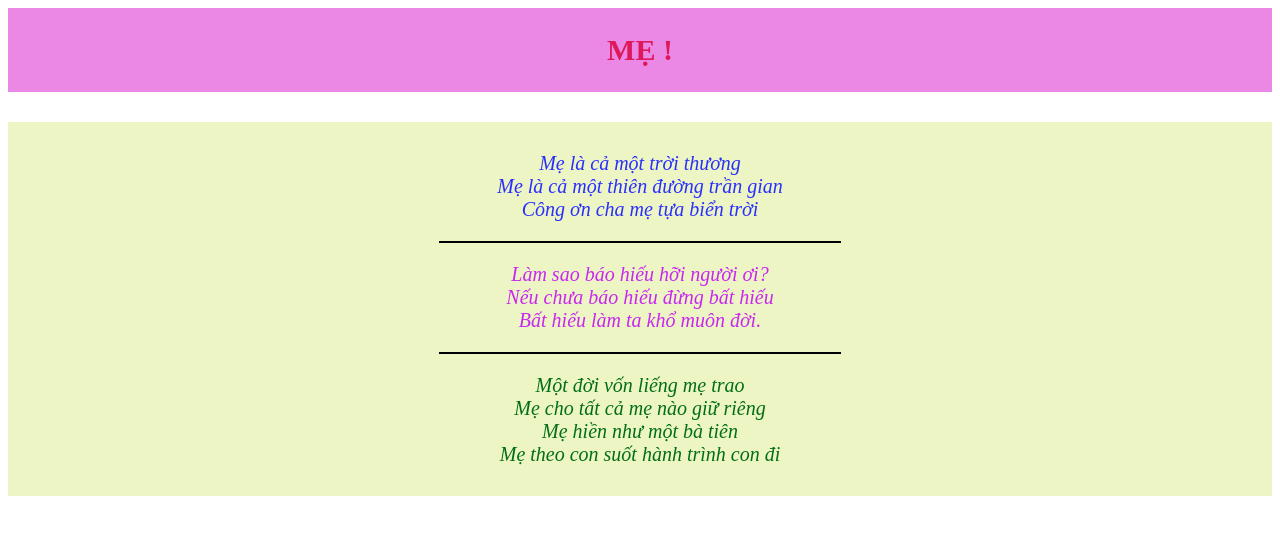
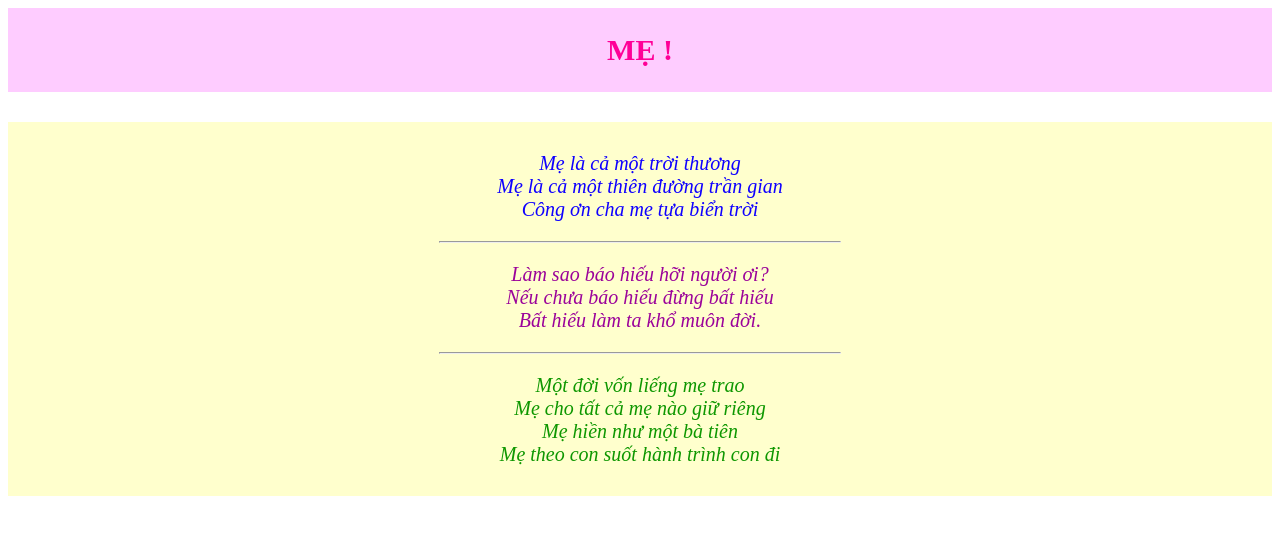
Before and after one commit to LamLizard/UDT-SET26, a plain HTML site: page 19-08-26_BT-a.Hoang_15BT/Bai_1/Bai1.html in a window 1280 px wide. Drawn offline with Linux system fonts and the light colour scheme.

Commit message:
Fix color bài 1 + 3

```diff
--- a/19-08-26_BT-a.Hoang_15BT/Bai_1/Bai1.css
+++ b/19-08-26_BT-a.Hoang_15BT/Bai_1/Bai1.css
@@ -4,19 +4,19 @@
 }
 
 .page .header {
-    background-color: rgb(235, 135, 228);
+    background-color: #FECCFF;
     padding: 5px;
     text-align: center;
     margin-bottom: 30px;
 }
 
 .page .header h1 {
-    color: rgb(222, 25, 91);
+    color: #FF0097;
     font-size: 30px;
 }
 
 .page .page__content {
-    background-color: rgb(238, 245, 197);
+    background-color: #FFFFCD;
     padding: 10px;
     text-align: center;
 }
@@ -28,18 +28,17 @@
 }
 
 .page .page__content .poem-block .para1 {
-    color: rgb(41, 48, 252);
+    color: #0F00FF;
 }
 
 .page .page__content .poem-block .para2 {
-    color: rgb(200, 39, 240);
+    color: #9B039A;
 }
 
 .page .page__content .poem-block .para3 {
-    color: rgb(2, 111, 22);
+    color: #0E9700;
 }
 
 .page .page__content .horizontal-line hr {
-    border: 1px solid rgb(0, 0, 0);
     width: 400px;
 }
--- a/19-08-26_BT-a.Hoang_15BT/Bai_3/Bai_3.css
+++ b/19-08-26_BT-a.Hoang_15BT/Bai_3/Bai_3.css
@@ -14,7 +14,7 @@
 }
 
 .text-format__title {
-    color: #2f9f20c4;
+    color: #00CC00;
 }
 
 .text-format__label {
@@ -32,7 +32,7 @@
 }
 
 .text-format__code-box {
-  background-color: #c0bfbfcc;
+  background-color: #cccccc;
   padding: 15px;
   color: blue;
   padding-left: 50px;
```
